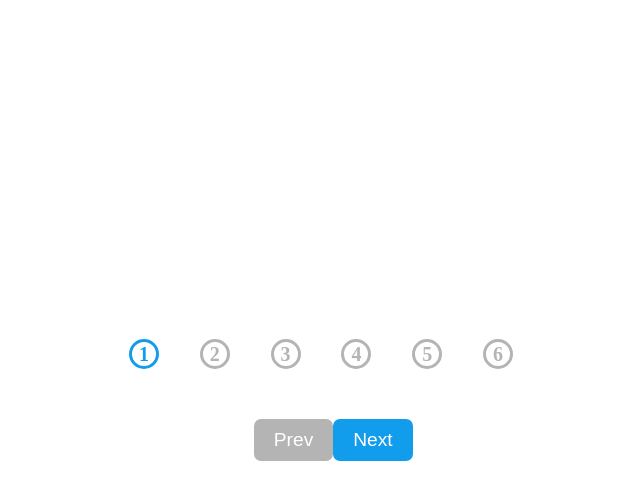
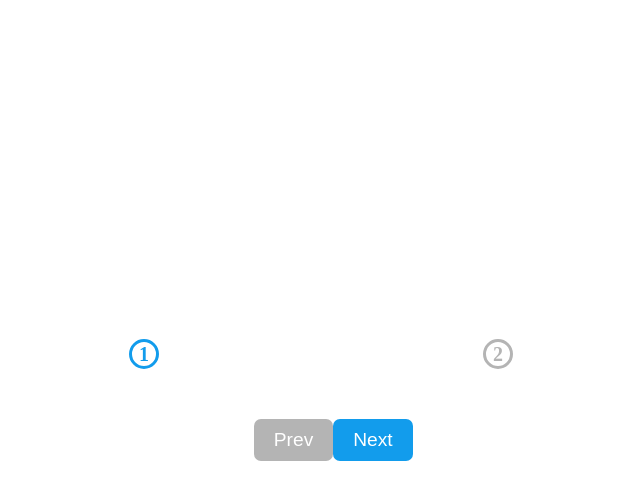
Before and after one commit to Yannize/progress-steps--html-css-js-, a plain HTML site: page index.html in a window 1280 px wide. Both pictures are taken after a click on the button "Prev". Shown: the whole page, without its empty margins (319-959 px from the left). Drawn offline with Linux system fonts and the light colour scheme.

Commit message:
v1.2 correct Next button who where only working in 1 specific situation

```diff
--- a/index.html
+++ b/index.html
@@ -18,10 +18,7 @@
       <div class="progress" id="progress"></div>
       <div class="circle active">1</div>
       <div class="circle">2</div>
-      <div class="circle">3</div>
-      <div class="circle">4</div>
-      <div class="circle">5</div>
-      <div class="circle">6</div>
+
     </div>
 
     <div class="actions">
--- a/script.js
+++ b/script.js
@@ -43,17 +43,21 @@ function update() {
   // change width of progress bar : (number of space between active circle(s)) / (number of total spaces) * 100 %
   progressBar.style.width = (activeCircles.length - 1) / (circles.length - 1) * 100 + '%'
 
-  // disable or not Button if we reached start or end of the progress bar
+  // disable Prev button if we reached 1rst step.
   if (currentActive === 1) {
     prev.disabled = true
     prev.classList.add('disabled')
-  } else if (currentActive === 6) {
+  } else {
+    prev.disabled = false
+    prev.classList.remove('disabled')
+  }
+
+  // disable Next button if we reached last step.
+  if (currentActive === circles.length) {
     next.disabled = true
     next.classList.add('disabled')
   } else {
     next.disabled = false
     next.classList.remove('disabled')
-    prev.disabled = false
-    prev.classList.remove('disabled')
   }
 }
```
